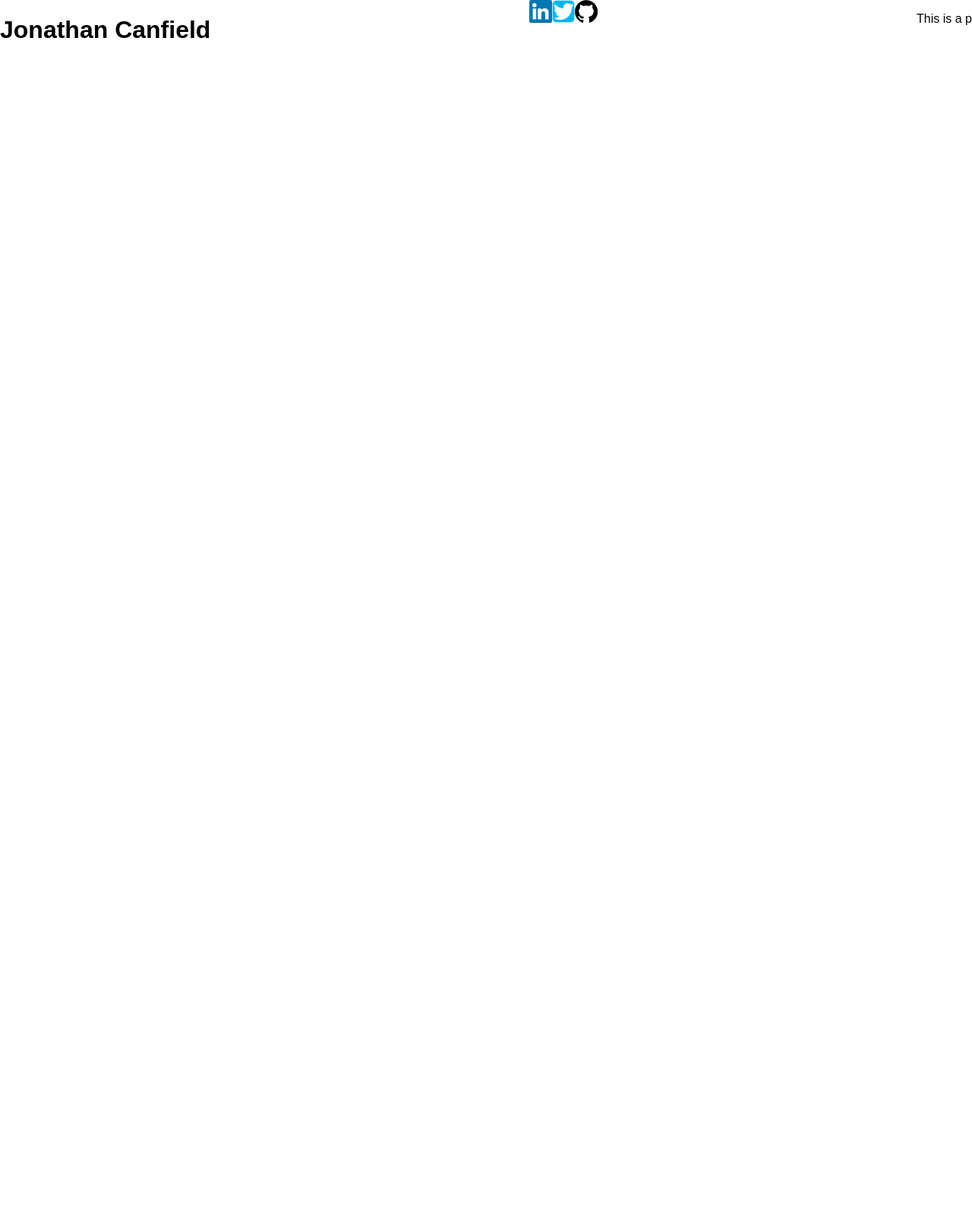
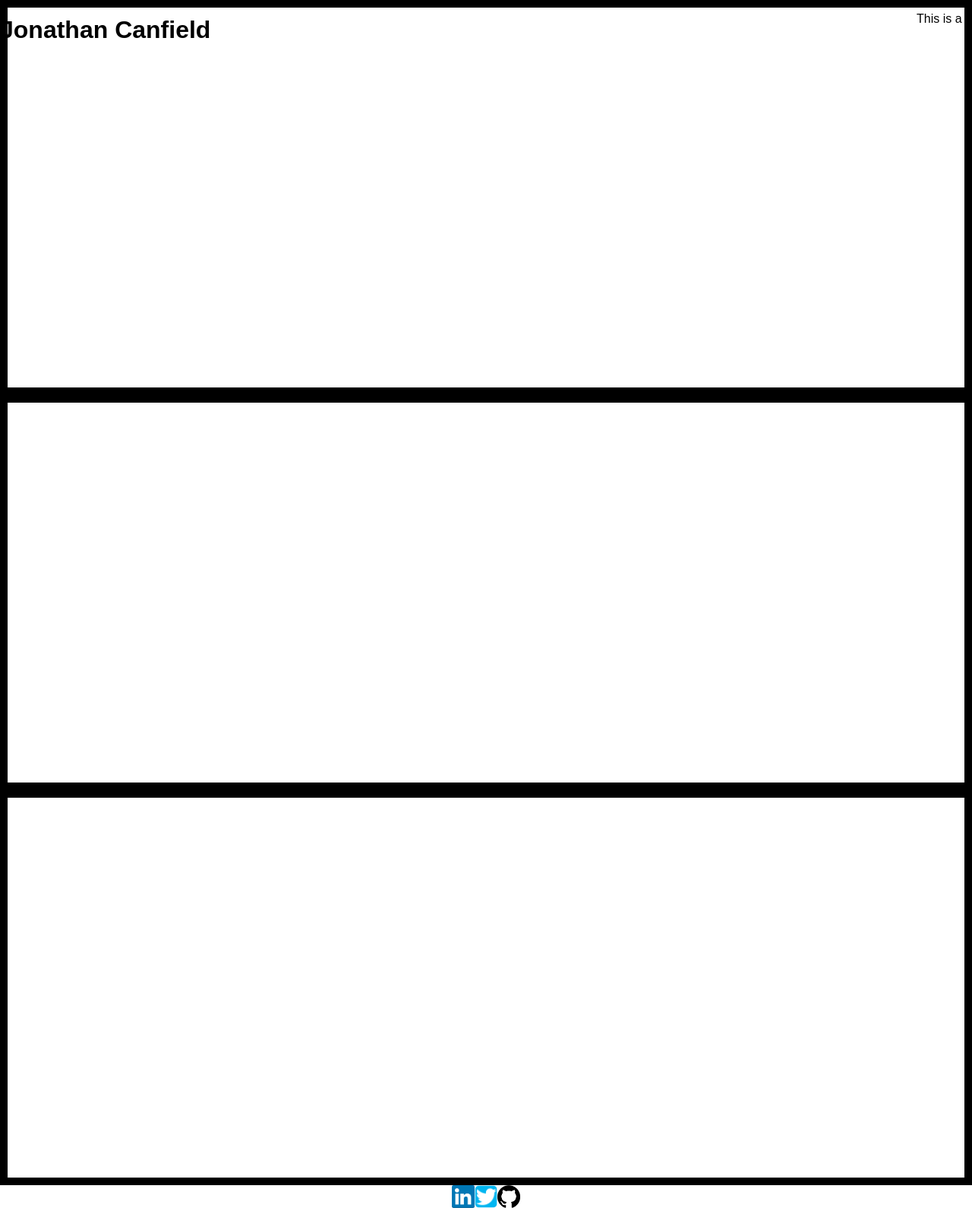
Before and after one commit to jtcanfield/portfolio, a React (Create React App) app: page / in a window 1280 px wide. Shown: the whole page at 76% size. Before the commit the page ends 800 px from the top, so only its background shows below. Built offline with nearby package versions, Linux system fonts and the light colour scheme.

Commit message:
add wireframe

```diff
--- a/src/components/App.js
+++ b/src/components/App.js
@@ -1,6 +1,9 @@
 import React, { Component } from 'react';
 import '../styles/App.css';
 import TopBar from './topbar.js';
+import Header from './header.js';
+import Portfolio from './portfolio.js';
+import About from './about.js';
 import Footer from './footer.js';
 
 class App extends Component {
@@ -8,6 +11,9 @@ class App extends Component {
     return (
       <div className="AppComponent">
         <TopBar />
+        <Header />
+        <Portfolio />
+        <About />
         <Footer />
       </div>
     );
--- /dev/null
+++ b/src/components/about.js
@@ -0,0 +1,12 @@
+import React, { Component } from 'react';
+import '../styles/App.css';
+
+export default class About extends Component {
+  render() {
+    return (
+      <div className="about-container">
+
+      </div>
+    );
+  }
+}
--- /dev/null
+++ b/src/components/header.js
@@ -0,0 +1,12 @@
+import React, { Component } from 'react';
+import '../styles/App.css';
+
+export default class Header extends Component {
+  render() {
+    return (
+      <div className="header-container">
+
+      </div>
+    );
+  }
+}
--- /dev/null
+++ b/src/components/portfolio.js
@@ -0,0 +1,12 @@
+import React, { Component } from 'react';
+import '../styles/App.css';
+
+export default class Portfolio extends Component {
+  render() {
+    return (
+      <div className="portfolio-container">
+
+      </div>
+    );
+  }
+}
--- a/src/styles/App.css
+++ b/src/styles/App.css
@@ -12,6 +12,25 @@ body{
   float: right;
 }
 
+/*HEADER STYLES*/
+.header-container{
+  border: 10px solid black;
+  height: 500px;
+}
+
+
+/*PORTFOLIO STYLES*/
+.portfolio-container{
+  border: 10px solid black;
+  height: 500px;
+}
+
+
+/*ABOUT STYLES*/
+.about-container{
+  border: 10px solid black;
+  height: 500px;
+}
 
 
 /*FOOTER STYLES*/
```
